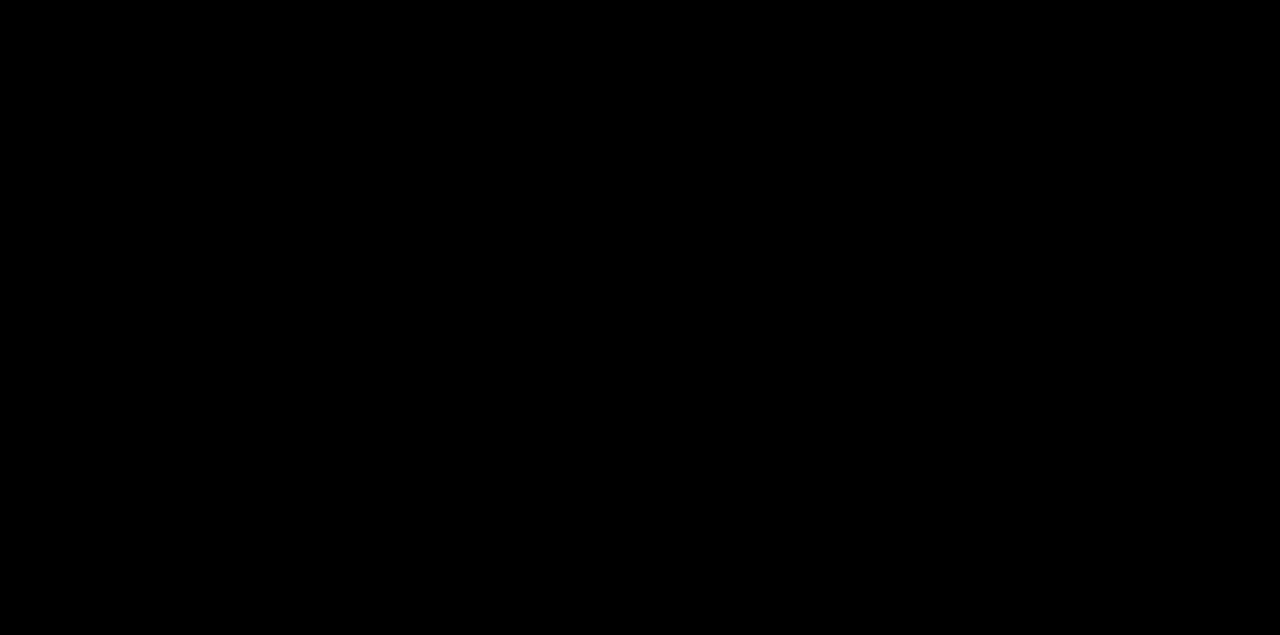
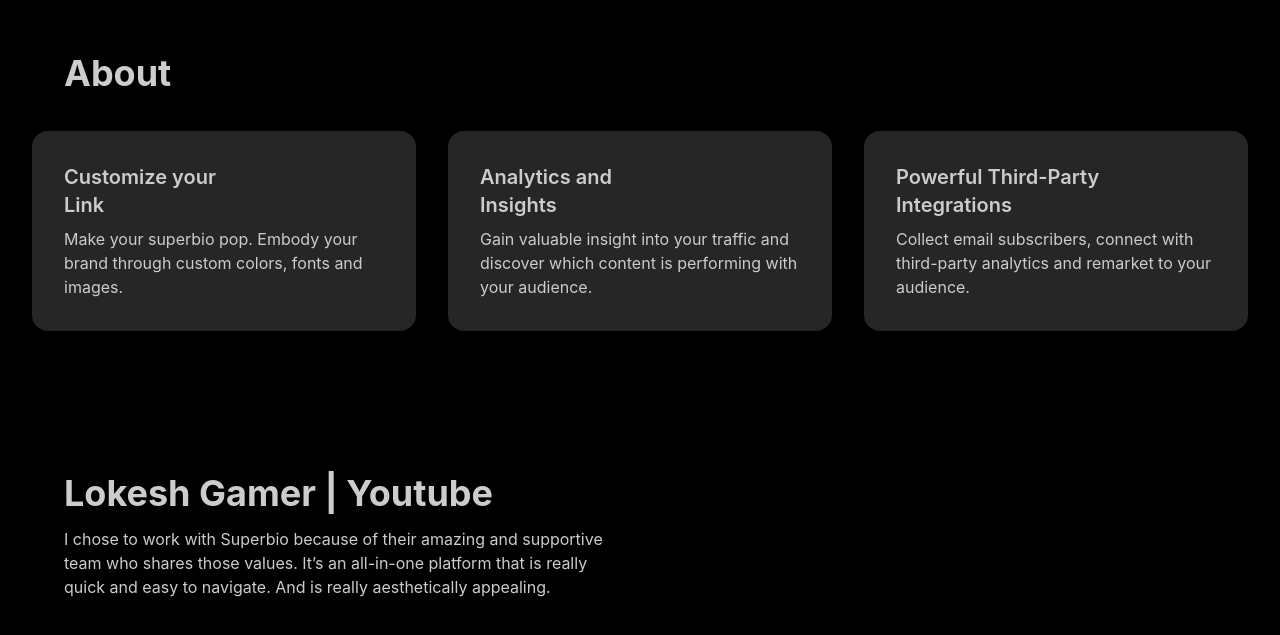
Before and after one commit to tanvirrifat1/Tast2, a React (Create React App) app: page / in a window 1280 px wide. Shown: the part 1668-2303 px from the top of the page. Before the commit the page ends 1591 px from the top, so only its background shows below. Built offline with nearby package versions, Linux system fonts and the light colour scheme.

Commit message:
added 4part

```diff
--- a/src/App.js
+++ b/src/App.js
@@ -1,4 +1,6 @@
 import './App.css';
+import About from './Componet/About/About';
+import Gamer from './Componet/Gamer/Gamer';
 import Header from './Componet/Header/Header';
 import Login from './Componet/Login/Login';
 import Message from './Componet/Message/Message';
@@ -11,6 +13,8 @@ function App() {
       <Message></Message>
       <Login></Login>
       <Use></Use>
+      <About></About>
+      <Gamer></Gamer>
     </div>
   );
 }
--- /dev/null
+++ b/src/Componet/About/About.js
@@ -0,0 +1,54 @@
+import React from 'react';
+
+const About = () => {
+    return (
+        <div className='mt-20'>
+            <div>
+                <section className="py-6 dark:bg-gray-800 dark:text-gray-50 p-6 rounded-2xl">
+                    <div className="container mx-auto flex flex-col justify-center p-4 space-y-8 md:p-10 lg:space-y-0 lg:space-x-12 lg:justify-between lg:flex-row">
+                        <div className="flex flex-col space-y-4 text-center lg:text-left">
+                            <h1 className="text-4xl font-bold leading-none">About</h1>
+                        </div>
+                    </div>
+                </section>
+            </div>
+            <div className='flex justify-center gap-8 -mt-6 '>
+                <div className="card w-96 bg-neutral rounded-2xl  dark:bg-gray-900">
+                    <div className="card-body">
+                        <h2 className="card-title">Customize your <br />
+                            Link</h2>
+                        <p>Make your superbio pop.
+                            Embody your brand through
+                            custom colors, fonts
+                            and images.</p>
+
+                    </div>
+                </div>
+                <div className="card w-96 bg-neutral rounded-2xl  dark:bg-gray-900">
+                    <div className="card-body ">
+                        <h2 className="card-title">Analytics and <br />
+                            Insights</h2>
+                        <p>Gain valuable insight into
+                            your traffic and discover
+                            which content is performing
+                            with your audience.</p>
+
+                    </div>
+                </div>
+                <div className="card w-96 bg-neutral rounded-2xl  dark:bg-gray-900">
+                    <div className="card-body ">
+                        <h2 className="card-title">Powerful Third-Party <br />
+                            Integrations</h2>
+                        <p>Collect email subscribers,
+                            connect with third-party
+                            analytics and remarket to
+                            your audience.</p>
+
+                    </div>
+                </div>
+            </div>
+        </div>
+    );
+};
+
+export default About;
--- /dev/null
+++ b/src/Componet/Gamer/Gamer.js
@@ -0,0 +1,21 @@
+import React from 'react';
+
+const Gamer = () => {
+    return (
+        <div className='mt-20'>
+            <section className="py-6 dark:bg-gray-800 dark:text-gray-50 p-6 rounded-2xl">
+                <div className="container mx-auto flex flex-col justify-center p-4 space-y-8 md:p-10 lg:space-y-0 lg:space-x-12 lg:justify-between lg:flex-row">
+                    <div className="flex flex-col space-y-4 text-center lg:text-left">
+                        <h1 className="text-4xl font-bold leading-none">Lokesh Gamer | Youtube </h1>
+                        <p >I chose to work with Superbio because of their amazing and supportive <br />
+                            team who shares those values. It’s an all-in-one platform that is really <br />
+                            quick and easy to navigate. And is really aesthetically appealing.</p>
+
+                    </div>
+                </div>
+            </section>
+        </div>
+    );
+};
+
+export default Gamer;
--- a/src/Componet/Use/Use.js
+++ b/src/Componet/Use/Use.js
@@ -5,12 +5,10 @@ const Use = () => {
         <section className="py-6 dark:bg-gray-800 dark:text-gray-50 p-6 rounded-2xl">
             <div className="container mx-auto flex flex-col justify-center p-4 space-y-8 md:p-10 lg:space-y-0 lg:space-x-12 lg:justify-between lg:flex-row">
                 <div className="flex flex-col space-y-4 text-center lg:text-left">
-                    <h1 className="text-5xl font-bold leading-none">Use it anywhere</h1>
+                    <h1 className="text-4xl font-bold leading-none">Use it anywhere</h1>
                     <p >Take your Superbio link wherever your audience is, <br />
                         to help them to discover all your important content.</p>
                     <button className='btn w-40 rounded-2xl bg-blue-400 '>Get Started</button>
-                </div>
-                <div className='lg:text-left'>
                 </div>
             </div>
         </section>
```
